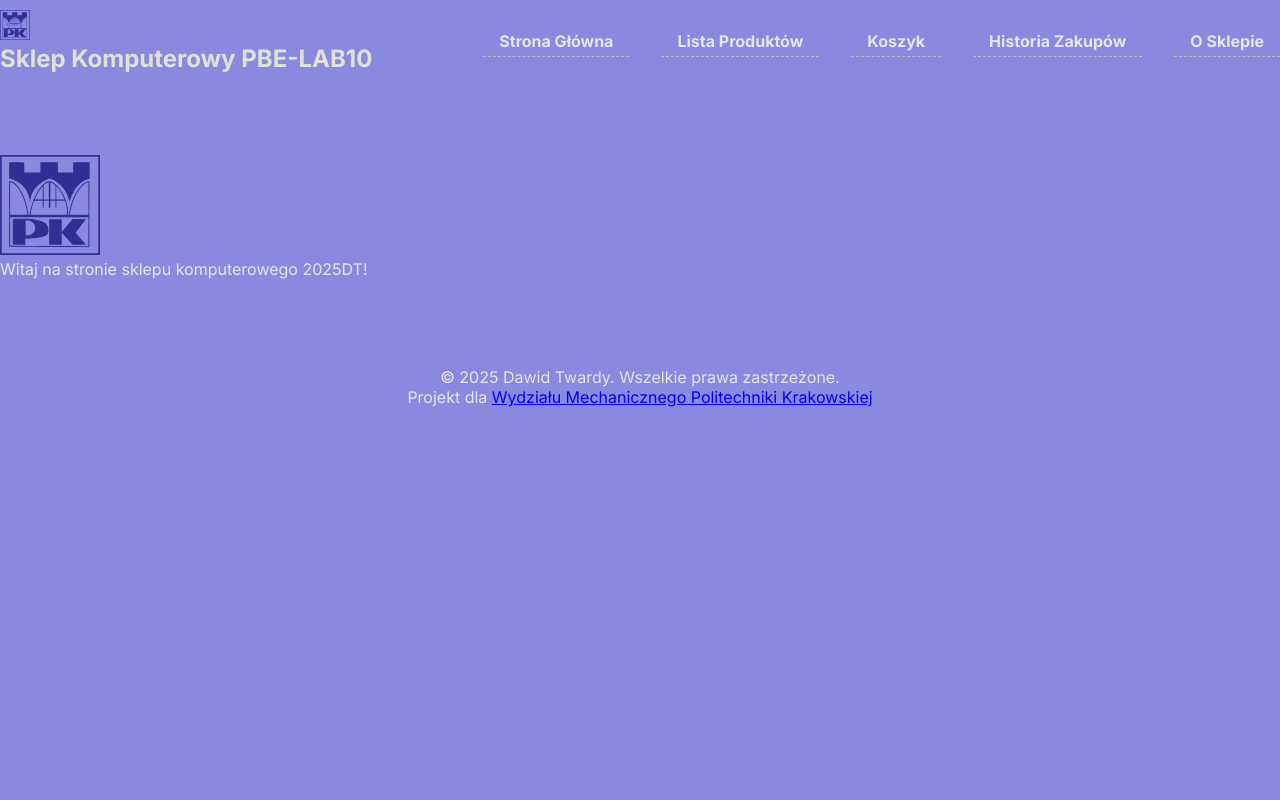
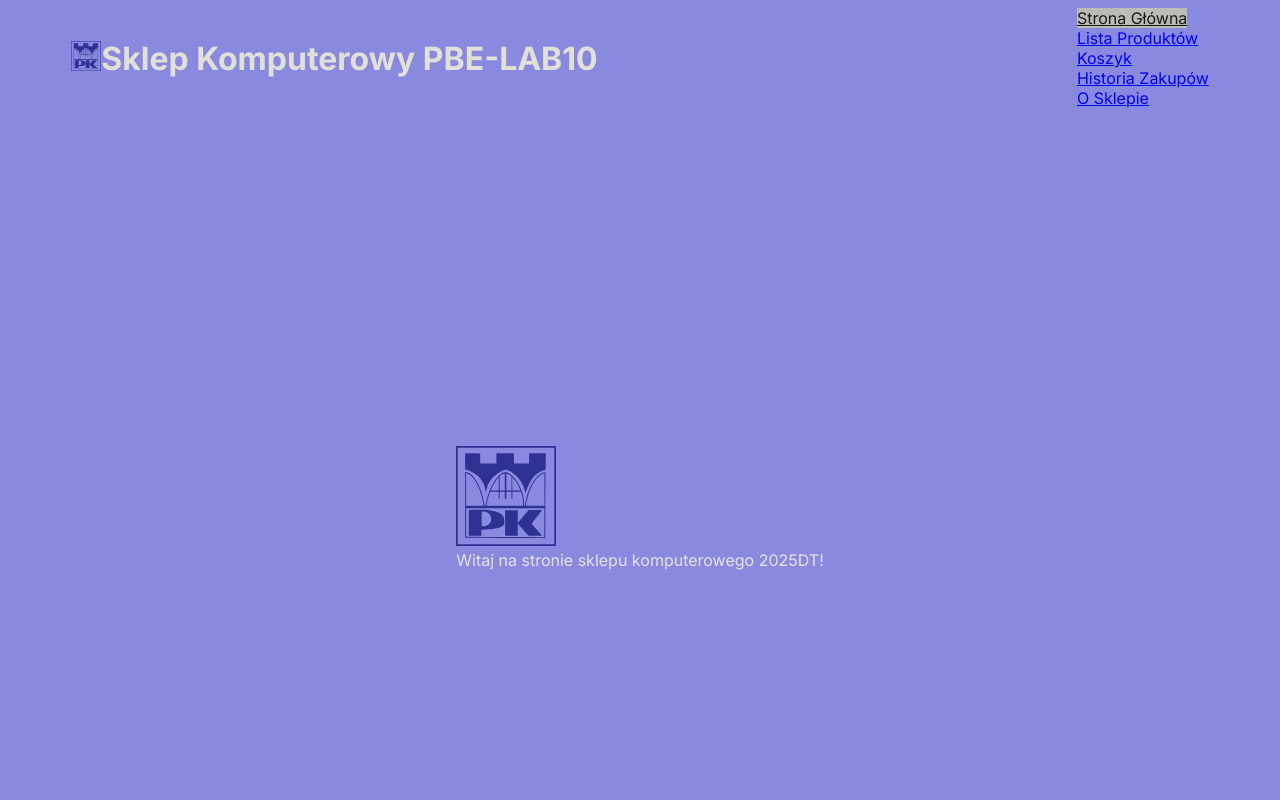
Before and after one commit to DawidTwardy/computer-shop-lab10-dawidtwardy, a Next.js app: page / in a window 1280 px wide. Shown: the top 800 px of the page. Built offline with nearby package versions, Linux system fonts and the light colour scheme.

Commit message:
Add files via upload

```diff
--- a/app/global.css
+++ b/app/global.css
@@ -1,4 +1,8 @@
 @import url('https://fonts.googleapis.com/css2?family=Inter:wght@100..900&family=Merriweather:ital,wght@0,300;0,400;0,700;0,900;1,300;1,400;1,700;1,900&display=swap');
+
+@tailwind base;
+@tailwind components;
+@tailwind utilities;
 
 * {
   box-sizing: border-box;
@@ -8,144 +12,34 @@ html {
   font-family: 'Merriweather', serif;
 }
 
-body {
-  margin: 0;
-  background-color: #8989e0;
-  color: #e5e5e1;
-}
-
 ul {
   list-style: none;
   margin: 0;
   padding: 0;
 }
 
-/* ODPOWIEDNIK #page */
-.main-container {
-  width: 90%;
-  max-width: 60rem;
-  margin: 2rem auto;
-  /* Usuwamy dotychczasowe tło i cień, by pasowało do nowego projektu */
-  background-color: transparent;
-  box-shadow: none;
-  min-height: auto;
-  padding: 0; /* Zgodnie z #page */
-}
-
-/* ODPOWIEDNIK #main-header */
-header {
-  display: flex;
-  justify-content: space-between;
-  align-items: center;
-  margin-bottom: 2rem;
-  padding: 10px 0; /* Zachowujemy padding */
-  background-color: transparent; /* Usuwamy kolor tła nagłówka */
-  border-bottom: none;
-  text-align: left;
-}
-
-header h1 {
-  /* ODPOWIEDNIK #logo */
-  font-family: 'Inter', sans-serif;
-  font-size: 1.5rem;
-  border-radius: 1px;
-  color: #e1e1d7; /* Kolor logo */
-  margin: 0;
-}
-
-header h1 a {
-  color: #e1e1d7;
-  text-decoration: none;
-}
-
-/* Stylizacja nawigacji (ul) */
-header nav ul {
-  display: flex;
-  gap: 2rem;
-  font-weight: bold;
-}
-
-header nav ul a {
-  text-decoration: none;
-  color: #e5e5e1;
-  padding: 0.5rem 1rem;
-  border-radius: 4px;
-}
-
-/* Hover i aktywna klasa */
-header nav ul a:hover,
-header nav ul a.active {
-  background-color: #bcbcb7;
-  color: #181817;
-}
-
-/* Styl dla stopki - dostosowanie do nowego tła */
-footer {
-  text-align: center;
-  padding: 1rem 0;
-  background-color: transparent; /* Zmieniamy na transparentne */
-  color: #e5e5e1;
-  margin-top: 2rem;
-}
-
-footer p {
-  margin: 0;
-}
-
-/* Pozostałe elementy */
-hr {
-  border: 1px solid #bcbcb7;
-  margin: 20px 0;
-}
-
-main {
-  padding: 20px 0;
-}
-
-ul li {
-  padding: 5px 0;
-  border-bottom: 1px dashed #bcbcb7;
-}
-
-.error {
-  text-align: center;
-  margin-top: 3rem;
-}
-/* Stylizacja strony 404 */
+/* Custom styles not fully migrated to Tailwind - keeping minimal overrides or required classes */
 .global-not-found {
-    text-align: center;
-    padding: 50px 0;
-    margin-top: 50px;
     border: 2px solid #bcbcb7;
     border-radius: 8px;
 }
 
 .global-not-found h1 {
-    font-size: 2.5rem;
-    color: #e5e5e1; /* Używamy jasnego koloru tła */
-}
-/* Stylizacja strony 404 */
-.global-not-found {
-    text-align: center;
-    padding: 50px 0;
-    margin-top: 50px;
-    border: 2px solid #bcbcb7;
-    border-radius: 8px;
-}
-
-.global-not-found h1 {
-    font-size: 2.5rem;
     color: #e5e5e1;
 }
 
-/* Styl dla linków w not-found */
 .global-not-found a {
-    color: #e5e5e1; /* Biały/Jasny kolor */
+    color: #e5e5e1;
     text-decoration: underline;
     font-weight: bold;
     transition: color 0.3s;
 }
 
 .global-not-found a:hover {
-    color: #bcbcb7; /* Lekkie podświetlenie na hover */
+    color: #bcbcb7;
 }
+
+.active {
+    background-color: #bcbcb7;
+    color: #181817;
+}
--- a/components/Navbar.tsx
+++ b/components/Navbar.tsx
@@ -1,23 +1,23 @@
-import Link from 'next/link';
+import NavLink from '@/components/nav-link';
 
 export default function Navbar() {
     return (
         <nav>
             <ul>
                 <li>
-                    <Link href="/">Strona Główna</Link>
+                    <NavLink href="/">Strona Główna</NavLink>
                 </li>
                 <li>
-                    <Link href="/product-list">Lista Produktów</Link>
+                    <NavLink href="/product-list">Lista Produktów</NavLink>
                 </li>
                 <li>
-                    <Link href="/basket">Koszyk</Link>
+                    <NavLink href="/basket">Koszyk</NavLink>
                 </li>
                 <li>
-                    <Link href="/order-history">Historia Zakupów</Link>
+                    <NavLink href="/order-history">Historia Zakupów</NavLink>
                 </li>
                 <li>
-                    <Link href="/about">O Sklepie</Link>
+                    <NavLink href="/about">O Sklepie</NavLink>
                 </li>
             </ul>
         </nav>
--- /dev/null
+++ b/components/nav-link.tsx
@@ -0,0 +1,17 @@
+"use client";
+import Link from "next/link";
+import { usePathname } from "next/navigation";
+import React from 'react';
+
+export default function NavLink({ href, children }: { href: string; children: React.ReactNode }) {
+    const path = usePathname();
+
+    return (
+        <Link
+            href={href}
+            className={path.startsWith(href) ? "active" : undefined}
+        >
+            {children}
+        </Link>
+    );
+}
```
